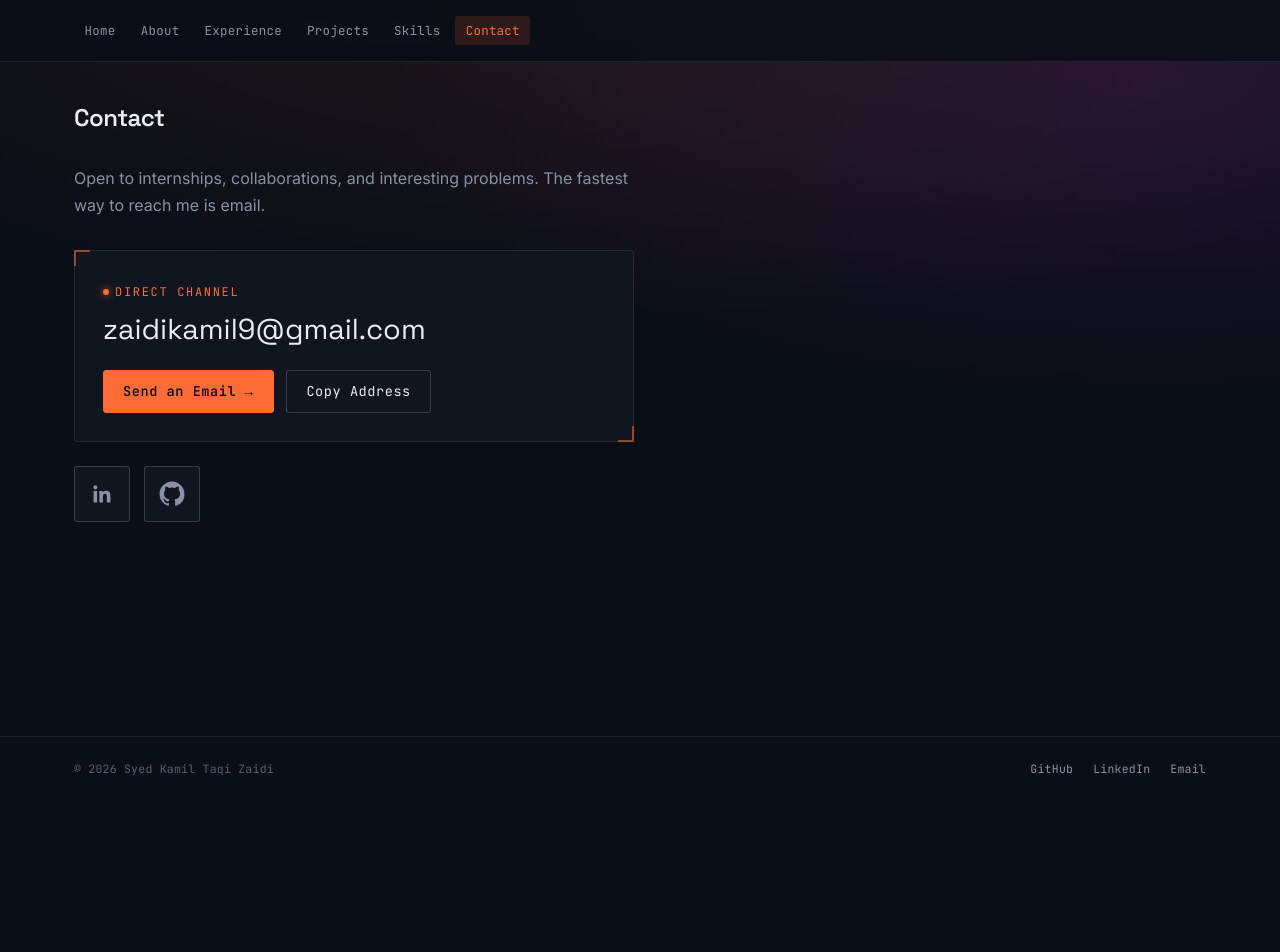
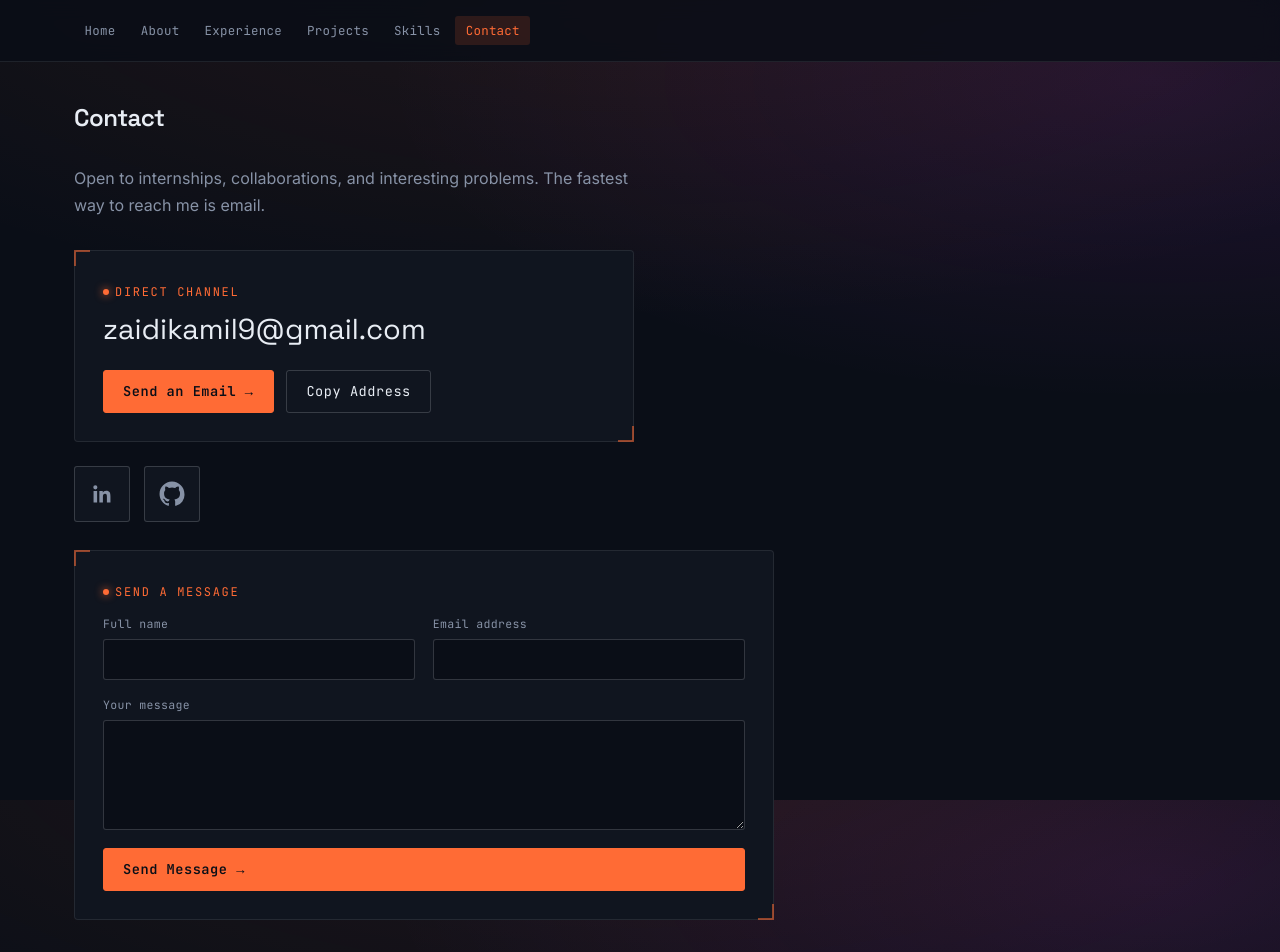
Before and after one commit to kamilcodes14/portfolio, a React (Vite) app: page /contact in a window 1280 px wide. Shown: the top 952 px of the page. Before the commit the page ends 800 px from the top, so only its background shows below. Built offline with nearby package versions, Linux system fonts and the light colour scheme.

Commit message:
Add contact form

```diff
--- a/src/pages/Contact.css
+++ b/src/pages/Contact.css
@@ -45,3 +45,61 @@
   background: var(--cyan-dim);
   transform: translateY(-2px);
 }
+
+.contact__form-panel {
+  max-width: 700px;
+  margin-top: 1.75rem;
+}
+
+.contact__form {
+  margin-top: 1rem;
+  display: flex;
+  flex-direction: column;
+  gap: 1.1rem;
+}
+
+.contact__form-row {
+  display: grid;
+  grid-template-columns: 1fr 1fr;
+  gap: 1.1rem;
+}
+
+.form-field {
+  display: flex;
+  flex-direction: column;
+  gap: 0.5rem;
+}
+
+.form-field label {
+  font-family: var(--font-mono);
+  font-size: 0.72rem;
+  color: var(--text-muted);
+  letter-spacing: 0.03em;
+}
+
+.input {
+  font-family: var(--font-body);
+  font-size: 0.9rem;
+  color: var(--text);
+  background: var(--bg);
+  border: 1px solid var(--border-strong);
+  border-radius: 3px;
+  padding: 0.75em 0.9em;
+  outline: none;
+  transition: border-color 0.2s ease;
+}
+
+.input:focus { border-color: var(--cyan); }
+
+.textarea { resize: vertical; min-height: 110px; font-family: var(--font-body); }
+
+.contact__form-status {
+  font-size: 0.85rem;
+  margin: 0;
+}
+.contact__form-status--ok { color: var(--cyan); }
+.contact__form-status--err { color: #f0897a; }
+
+@media (max-width: 560px) {
+  .contact__form-row { grid-template-columns: 1fr; }
+}
--- a/src/pages/Contact.jsx
+++ b/src/pages/Contact.jsx
@@ -2,6 +2,10 @@ import { useState } from "react";
 import { motion } from "framer-motion";
 import { profile } from "../data/content";
 import "./Contact.css";
+
+// Sign up free at formspree.io, create a form, and paste your form ID
+// here (the part after "f/" in the endpoint they give you).
+const FORMSPREE_ID = "xpqvgkpa";
 
 function GitHubIcon() {
   return (
@@ -21,6 +25,8 @@ function LinkedInIcon() {
 
 export default function Contact() {
   const [copied, setCopied] = useState(false);
+  const [form, setForm] = useState({ name: "", email: "", message: "" });
+  const [status, setStatus] = useState("idle"); // idle | sending | sent | error
 
   const copyEmail = async () => {
     try {
@@ -29,6 +35,30 @@ export default function Contact() {
       setTimeout(() => setCopied(false), 1800);
     } catch {
       /* clipboard unavailable — link still works */
+    }
+  };
+
+  const handleChange = (e) => {
+    setForm((f) => ({ ...f, [e.target.name]: e.target.value }));
+  };
+
+  const handleSubmit = async (e) => {
+    e.preventDefault();
+    setStatus("sending");
+    try {
+      const res = await fetch(`https://formspree.io/f/${FORMSPREE_ID}`, {
+        method: "POST",
+        headers: { Accept: "application/json" },
+        body: new FormData(e.target),
+      });
+      if (res.ok) {
+        setStatus("sent");
+        setForm({ name: "", email: "", message: "" });
+      } else {
+        setStatus("error");
+      }
+    } catch {
+      setStatus("error");
     }
   };
 
@@ -69,6 +99,40 @@ export default function Contact() {
             <GitHubIcon />
           </a>
         </div>
+
+        <div className="contact__form-panel bracket-panel">
+          <span className="eyebrow">Send a Message</span>
+          <form className="contact__form" onSubmit={handleSubmit}>
+            <div className="contact__form-row">
+              <div className="form-field">
+                <label htmlFor="name">Full name</label>
+                <input
+                  id="name" name="name" className="input" type="text" required
+                  value={form.name} onChange={handleChange}
+                />
+              </div>
+              <div className="form-field">
+                <label htmlFor="email">Email address</label>
+                <input
+                  id="email" name="email" className="input" type="email" required
+                  value={form.email} onChange={handleChange}
+                />
+              </div>
+            </div>
+            <div className="form-field">
+              <label htmlFor="message">Your message</label>
+              <textarea
+                id="message" name="message" className="input textarea" rows={5} required
+                value={form.message} onChange={handleChange}
+              />
+            </div>
+            <button type="submit" className="btn btn-primary" disabled={status === "sending"}>
+              {status === "sending" ? "Sending…" : "Send Message →"}
+            </button>
+            {status === "sent" && <p className="contact__form-status contact__form-status--ok">Message sent — thanks, I'll get back to you soon.</p>}
+            {status === "error" && <p className="contact__form-status contact__form-status--err">Something went wrong — try emailing me directly instead.</p>}
+          </form>
+        </div>
       </motion.div>
     </div>
   );
```
